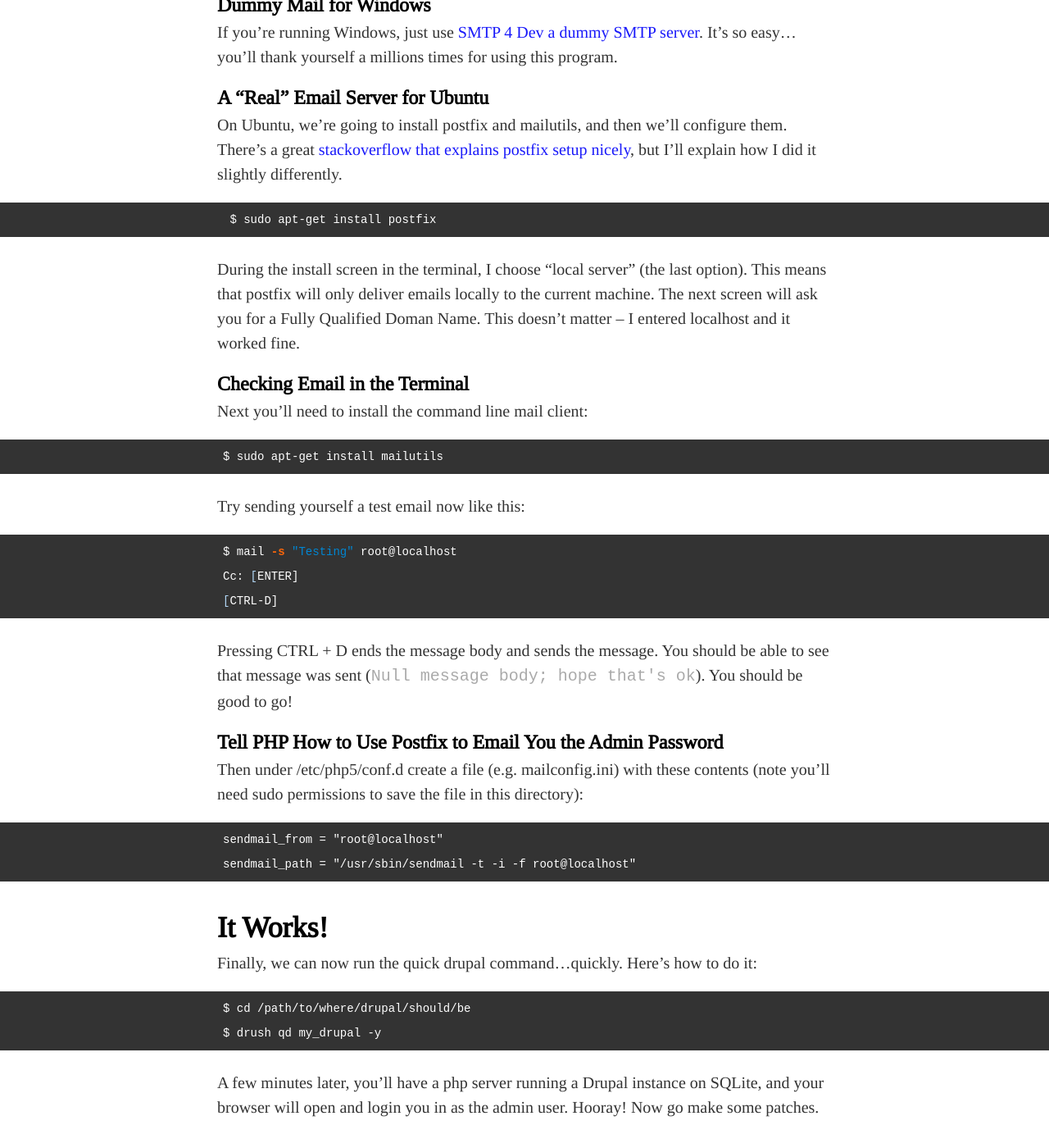
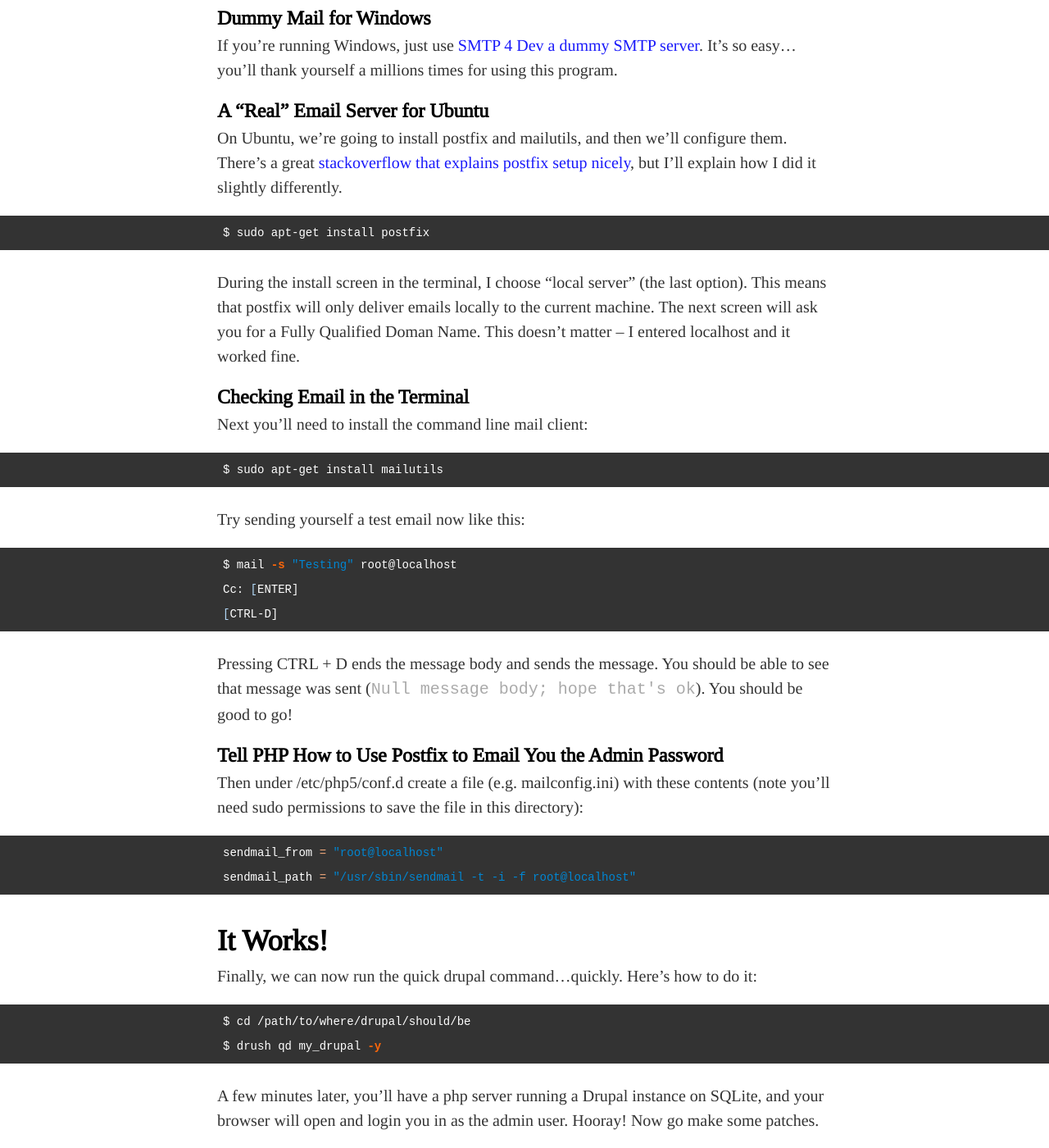
Before and after one commit to brycefisher/brycefisher.github.io-jekyll, a Jekyll site: the page built from _posts/2013-11-29-quick-drupal-lessons-learned-while-whipping-up-a-fresh-drupal-instance.md, in a window 1280 px wide and 1400 px high, scrolled down 3486 px. Shown: the whole window at 82% size. Built offline with Jekyll 4.4.1, drawn with Linux system fonts in a browser that asks for light colours; comment, search, counter and statistics services are not loaded; some of the changed text lies outside the part shown.

Commit message:
Formatting fixes for 2013-11-29 post

```diff
--- a/_posts/2013-11-29-quick-drupal-lessons-learned-while-whipping-up-a-fresh-drupal-instance.md
+++ b/_posts/2013-11-29-quick-drupal-lessons-learned-while-whipping-up-a-fresh-drupal-instance.md
@@ -10,11 +10,15 @@ I've recently migrated to Ubuntu 12.04 from Windows, and I ran into some issues
 
 Ubuntu uses a package management tool called "apt-get" to install, update, and remove applications from the operating systems. If you've ever used composer for PHP, or npm for NodeJS, it's exactly the same, and it's my favorite feature of linuxy operating systems over Mac and Windows. Conveniently, apt-get has a package for drush!
 
-    $ sudo apt-get install drush
+{% highlight bash %}
+$ sudo apt-get install drush
+{% endhighlight %}
 
 Unfortunately, the apt-get version of Drush is version 4.x, whereas the stable version of Drush is 5.x. Also, the quick drupal command we're insterested in is only added to drush starting somewhere in the 5.x branch. However, drush has it's own self-update command. Hooray!
 
-   $ drush self-update -y
+{% highlight bash %}
+$ drush self-update -y
+{% endhighlight %}
 
 Phew! Now if you run `drush help` in the terminal, you'll see that the command "core-quick-drupal" listed near the top.
 
@@ -24,7 +28,9 @@ I *thought* I was an experienced drush ninja, but it turns out I hadn't fully re
 
 To use quick drupal as I had intended, you actually need to use the first optional parameter. So, the command will look like this:
 
-    $ drush core-quick-drupal patches -y
+{% highlight bash %}
+$ drush core-quick-drupal patches -y
+{% endhighlight %}
 
 Notice "patches" in the command above. "patches" is the site name parameter, and you **must** specify this parameter or else drush will try to use mysql for datastore, and if it fails you'll have all kinds of weird errors. The moral of the story here is to always "read the fucking manual" as the old adage goes.
 
@@ -32,8 +38,10 @@ Notice "patches" in the command above. "patches" is the site name parameter, and
 
 Eventually, I realized that SQLite does not come pre-installed on Ubuntu 12.04 (at least, not in the Desktop distro that I downloaded). I also found some blogs that mentioned PHP5 requires sqlite v3 to work and the php5 sqlite connector. I use apt-get to install these dependencies:
 
-    $ sudo apt-get install sqlite3
-    $ sudo apt-get install php5-sqlite3
+{% highlight bash %}
+$ sudo apt-get install sqlite3
+$ sudo apt-get install php5-sqlite3
+{% endhighlight %}
 
 If you try the quick drupal command again, you should start to get helpful error messages at this point.
 
@@ -43,7 +51,9 @@ If you've followed along with me so far, you can probably figure the rest of thi
 
 However, this next hurdle blocked me for a while because the error message in the terminal had html around it. With my particular setup, I had use apt-get to install php on my machine but certain extensions required by Drupal were not installed as part of apt-get command. In my case, I found that the "gd" graphics library was not installed. Fortunately, a compatible version of gd for php5 can be easily installed:
 
-    $ sudo apt-get install php5-gd
+{% highlight bash %}
+$ sudo apt-get install php5-gd
+{% endhighlight %}
 
 ## Use a Compatible PHP Binary
 
@@ -51,7 +61,9 @@ The quick drupal command was intended to be used with PHP 5.4 because this versi
 
 Ubuntu's apt-get only has PHP 5.3 which doesn't have the php web server built-in. Furthermore, drush core-quick-drupal doesn't like the cli flavor of PHP 5.3 either. So, unless you want to compile PHP and all the necessary extensions from source, I recommend you install the PHP cgi binary:
 
-    $ sudo apt-get install php-cgi
+{% highlight bash %}
+$ sudo apt-get install php-cgi
+{% endhighlight %}
 
 
 ### Emulating the Web Server on PHP 5.3
@@ -72,7 +84,9 @@ If you're running Windows, just use [SMTP 4 Dev a dummy SMTP server](https://smt
 
 On Ubuntu, we're going to install postfix and mailutils, and then we'll configure them. There's a great [stackoverflow that explains postfix setup nicely](http://serverfault.com/questions/119105/setup-ubuntu-server-to-send-mail), but I'll explain how I did it slightly differently.
 
-     $ sudo apt-get install postfix
+{% highlight bash %}
+$ sudo apt-get install postfix
+{% endhighlight %}
 
 During the install screen in the terminal, I choose "local server" (the last option). This means that postfix will only deliver emails locally to the current machine. The next screen will ask you for a Fully Qualified Doman Name. This doesn't matter -- I entered localhost and it worked fine.
 
@@ -80,7 +94,9 @@ During the install screen in the terminal, I choose "local server" (the last opt
 
 Next you'll need to install the command line mail client:
 
-    $ sudo apt-get install mailutils
+{% highlight bash %}
+$ sudo apt-get install mailutils
+{% endhighlight %}
 
 Try sending yourself a test email now like this:
 
@@ -96,14 +112,19 @@ Pressing CTRL + D ends the message body and sends the message. You should be abl
 
 Then under /etc/php5/conf.d create a file (e.g. mailconfig.ini) with these contents (note you'll need sudo permissions to save the file in this directory):
 
-    sendmail_from = "root@localhost"
-    sendmail_path = "/usr/sbin/sendmail -t -i -f root@localhost"
+
+{% highlight ini %}
+sendmail_from = "root@localhost"
+sendmail_path = "/usr/sbin/sendmail -t -i -f root@localhost"
+{% endhighlight %}
 
 ## It Works!
 
 Finally, we can now run the quick drupal command...quickly. Here's how to do it:
 
-    $ cd /path/to/where/drupal/should/be
-    $ drush qd my_drupal -y
+{% highlight bash %}
+$ cd /path/to/where/drupal/should/be
+$ drush qd my_drupal -y
+{% endhighlight %}
 
 A few minutes later, you'll have a php server running a Drupal instance on SQLite, and your browser will open and login you in as the admin user. Hooray! Now go make some patches.
```
